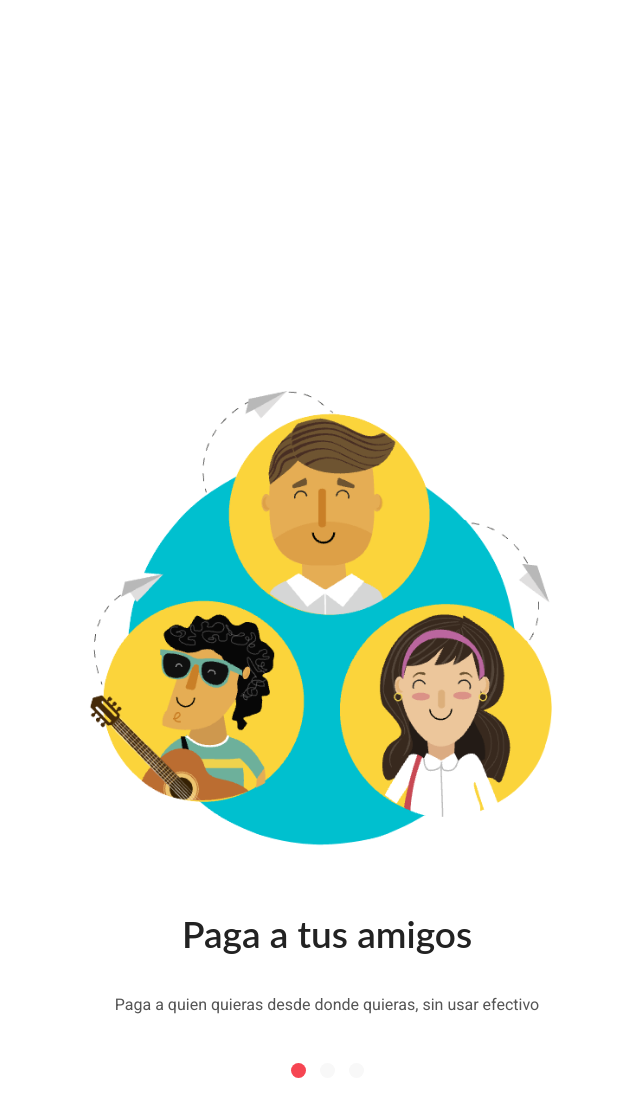
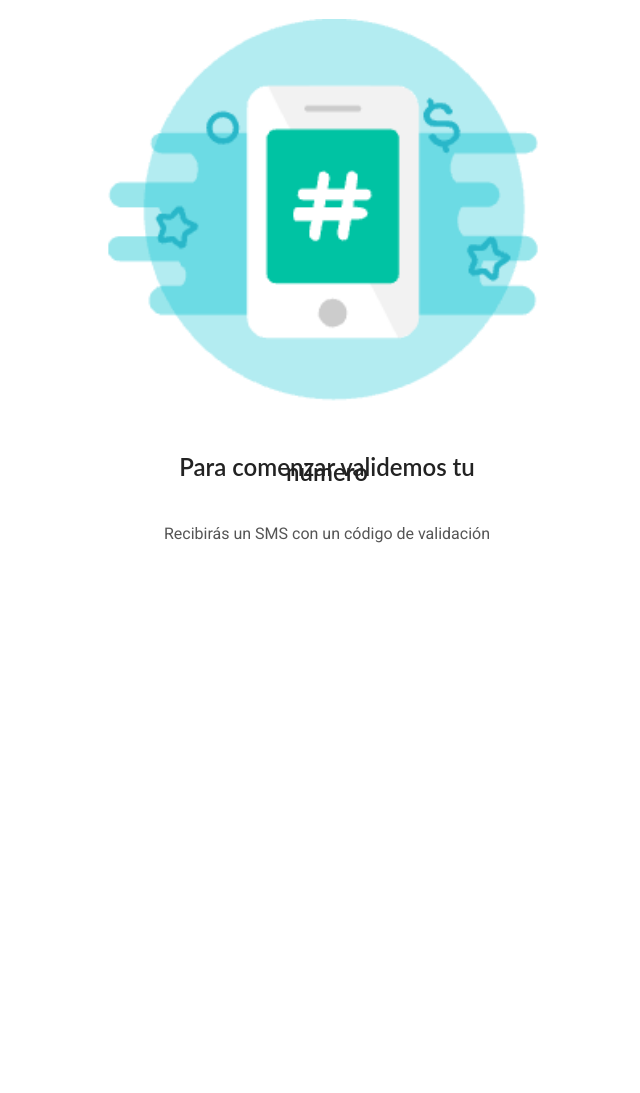
Before and after one commit to unakame/ya-pe, a website: page public/index.html in a window 1280 px wide. Shown: the top 1093 px of the page, without its empty margins (313-953 px from the left). After the commit the page ends 800 px from the top, so only its background shows below. Drawn offline with nearby package versions, Linux system fonts and the light colour scheme; files whose address does not match are found by name.

Commit message:
setting screen two

```diff
--- a/public/assets/css/main.css
+++ b/public/assets/css/main.css
@@ -44,3 +44,21 @@
 .div-text-button{
   margin-top: 10%;
 }
+
+.divText2{
+  text-align: center;
+}
+
+.divText2 h2{
+  font-weight: 600;
+  font-size: 1.5em;
+  padding: 0; !important
+}
+
+.h2-2{
+  margin-top: -6%;
+}
+
+.img-phone{
+  margin-top: 19px;
+}
--- a/public/assets/js/components/screen01.js
+++ b/public/assets/js/components/screen01.js
@@ -17,8 +17,8 @@ const ScreenOne = (update) => {
   const h3_3           = $('<h2>',{text:'Gratis y seguro',class:'col s10 offset-s1'});
   const p_3            = $('<p>',{text:'La transferencia es inmediata y gratuita de una cuenta a otra',class:'col s8 offset-s2'});
   const divTextButton  = $('<div>', {class:'row div-text-button'});
-  const divTextButton2 = $('<div>', {class:'col s10 offset-s1'})
-  const button         = $('<button>',{text: 'REGISTRARME'});
+  const divTextButton2 = $('<div>', {class:'col s10 offset-s1 col l4 offset-l4'})
+  const button         = $('<button>',{text: 'REGISTRARME', id: 'boton'});
 
 
   divImg1.append(img1);
@@ -38,6 +38,12 @@ const ScreenOne = (update) => {
   section.append(divImgCarousel);
   section.append(divTextButton);
 
+  $('#button').on('click',function(e){
+    e.preventDefault();
+    state.pantalla1= null;
+    state.pantalla2= "true";
+    update();
+  })
 
   return section;
 
--- /dev/null
+++ b/public/assets/js/components/screen02.js
@@ -0,0 +1,25 @@
+"use strict";
+
+const ScreenTwo = (update) => {
+
+   const section = $('<section>');
+   const divImg  = $('<div>',{class: 'row'});
+   const img     = $('<img>',{src:'img/icons/phone.png', class:'img-phone col s6 offset-s3'});
+   const divText = $('<div>',{class: 'row divText2'});
+   const h2_1    = $('<h2>',{text:'Para comenzar validemos tu', class:'col s12'});
+   const h2_2    = $('<h2>',{text:'número',class:'col s4 offset-s4 h2-2'});
+   const p       = $('<p>',{text: 'Recibirás un SMS con un código de validación',class: 'col s12'});
+   const form    = $('<form>',{action:'#'});
+   const input   = $('<input>',{type: 'number'});
+
+   divImg.append(img);
+   section.append(divImg);
+   divText.append(h2_1);
+   divText.append(h2_2);
+   divText.append(p);
+   section.append(divText);
+   form.append(input);
+
+   return section
+
+}
--- a/public/assets/js/index.js
+++ b/public/assets/js/index.js
@@ -7,18 +7,29 @@ const render = (root) =>{
   const update = function(){
     render(root);
   }
-  wrapper.append(ScreenOne(update));
+  //wrapper.append(ScreenOne(update));
+
+  /*if(state.pantalla1 == "true"){
+    wrapper.append(ScreenOne(update));
+  }else if (state.pantalla2== "true") {
+    wrapper.append(ScreenTwo(update));
+  }*/
+  wrapper.append(ScreenTwo(update));
   root.append(wrapper);
 }
 
 
 const state = {
-  user: null
+
+  pantalla1: null,
+  pantalla2: null
 }
 
 
 $( _ => {
 
+     state.pantalla1= "true";
+
     const root = $('#root');
     render(root);
 
--- a/public/index.html
+++ b/public/index.html
@@ -21,6 +21,7 @@
   <script src="assets/js/index.js"></script>
   <script src="assets/js/components/carosuel.js"></script>
   <script src="assets/js/components/screen01.js"></script>
+  <script src="assets/js/components/screen02.js"></script>
 
 </body>
 </html>
```
Also changed, not shown: public/assets/css/vendor/OwlCarousel/docs/assets/css/docs.theme.min.css.
